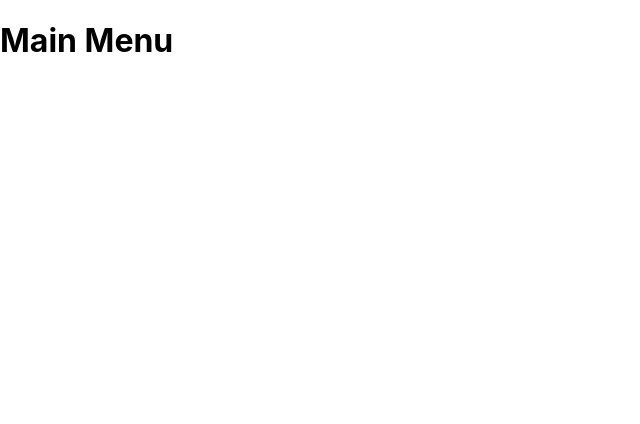
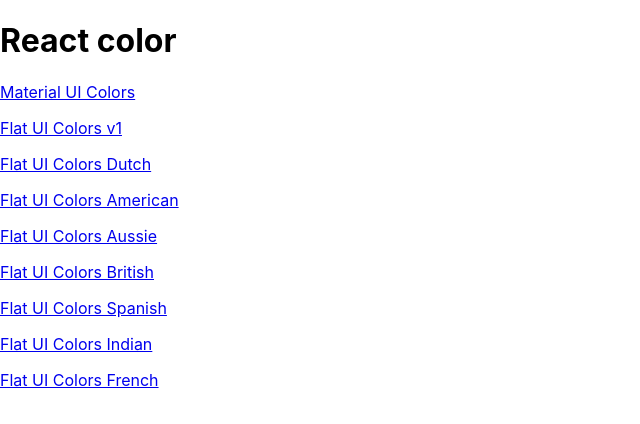
Before and after one commit to Mo2024/react-color-app, a React (Create React App) app: page / in a window 1280 px wide. Shown: the top 424 px of the page, without its empty margins (0-640 px from the left). Built offline with nearby package versions, Linux system fonts and the light colour scheme.

Commit message:
Router properly set up

```diff
--- a/src/App.js
+++ b/src/App.js
@@ -4,6 +4,7 @@
 import { generatePalette } from './colorHelpers'
 import { Routes, Route } from 'react-router-dom';
 import { useCallback } from 'react';
+import PaletteList from "./PaletteList";
 
 
 function App() {
@@ -14,13 +15,8 @@
   })
 
   return (
-    // <div className="App">
-    //   <Palette palette={generatePalette(seedColors[4])} />
-
-
-    // </div>
     <Routes>
-      <Route exact path="/" element={<h1>Main Menu</h1>} />
+      <Route exact path="/" element={<PaletteList palettes={seedColors} />} />
       <Route exact path="/palette/:id" element={<Palette getPalette={getPalette} />} />
       {/* <Route exact path='*' element={<Error />} /> */}
     </Routes>
--- a/src/Navbar.js
+++ b/src/Navbar.js
@@ -1,11 +1,12 @@
 import React, { useState, useCallback } from 'react';
-import Slider, { Range } from 'rc-slider';
+import Slider from 'rc-slider';
 import 'rc-slider/assets/index.css';
 import './Navbar.css'
 import Select from '@material-ui/core/Select';
 import { IconButton, MenuItem } from '@material-ui/core';
 import Snackbar from '@mui/material/Snackbar';
 import { Close } from '@material-ui/icons';
+import { Link } from 'react-router-dom';
 
 function Navbar(props) {
     const [format, setFormat] = useState('hex')
@@ -23,7 +24,7 @@
     return (
         <header className='Navbar'>
             <div className='logo'>
-                <a href='#'>Color App</a>
+                <Link to='/'>Color App</Link>
             </div>
             <div className='slider-container'>
                 <span>Level {props.level}</span>
--- /dev/null
+++ b/src/PaletteList.js
@@ -0,0 +1,17 @@
+import React from 'react';
+import { Link } from 'react-router-dom';
+
+function PaletteList(props) {
+    return (
+        <div>
+            <h1>React color</h1>
+            {props.palettes.map(p => (
+                <p>
+                    <Link to={`/palette/${p.id}`}>{p.paletteName}</Link>
+                </p>
+            ))}
+        </div>
+    );
+};
+
+export default PaletteList;
```
